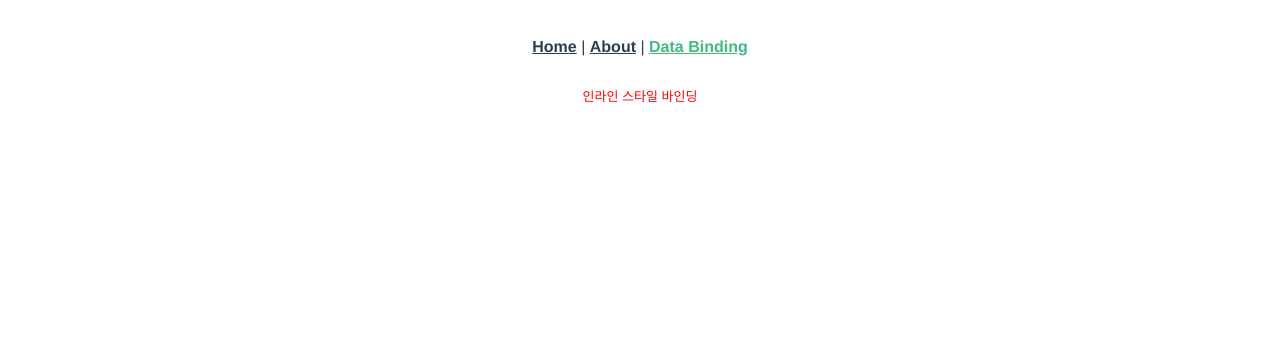
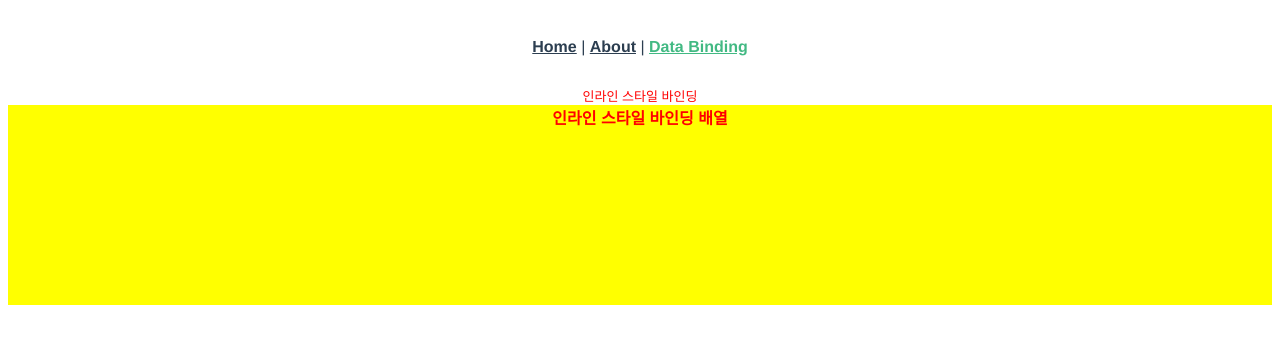
Before and after one commit to sejungahn/vue-project, a Vue app: page /databinding in a window 1280 px wide. Shown: the top 344 px of the page. Built offline with nearby package versions, Linux system fonts and the light colour scheme.

Commit message:
update databindingstyle.vue

```diff
--- a/src/views/DataBindingStyle.vue
+++ b/src/views/DataBindingStyle.vue
@@ -1,5 +1,6 @@
 <template>
     <div v-bind:style="styleObject">인라인 스타일 바인딩</div>
+    <div v-bind:style="[baseStyle, addStyle]">인라인 스타일 바인딩 배열</div>
 </template>
 <script>
     export default {
@@ -8,7 +9,9 @@
                 styleObject: {
                     color: 'red',
                     fontSize: '13px'
-                }
+                },
+                baseStyle: 'background-color:yellow;width:100%;height:200px;',
+                addStyle: 'color:red;font-weight:bold;'
             };
         }
     }
```
